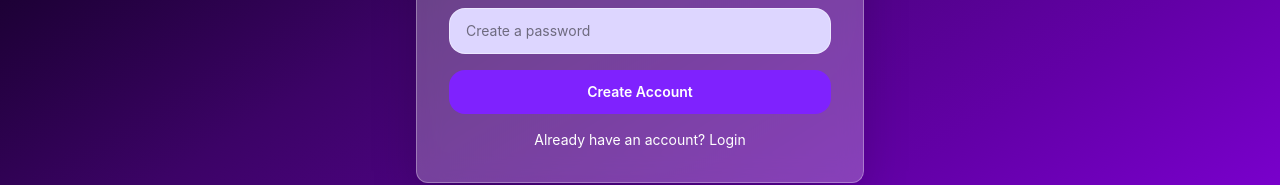
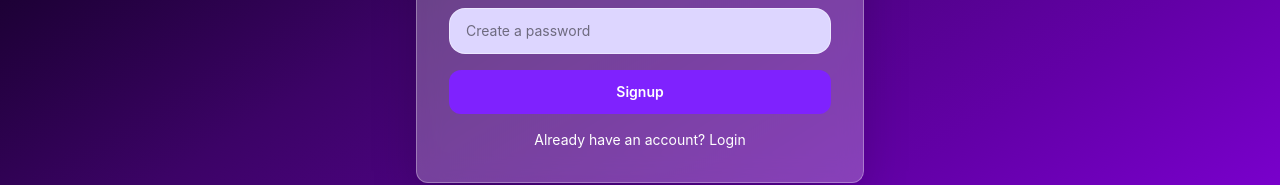
Before and after one commit to shiwani-dev/Note-App-Frontend, a React (Vite) app: page /signup in a window 1280 px wide. Shown: the part 517-702 px from the top of the page. Built offline with nearby package versions, Linux system fonts and the light colour scheme; no server answers.

Commit message:
tanstack complete

```diff
--- a/package.json
+++ b/package.json
@@ -16,6 +16,8 @@
     "axios": "^1.15.2",
     "react": "^19.2.5",
     "react-dom": "^19.2.5",
+    "react-hook-form": "^7.75.0",
+    "react-hot-toast": "^2.6.0",
     "react-icons": "^5.6.0",
     "react-router-dom": "^7.14.2",
     "tailwindcss": "^4.2.4"
--- a/src/components/auth/SignupForm.jsx
+++ b/src/components/auth/SignupForm.jsx
@@ -3,25 +3,17 @@ import { FcGoogle } from "react-icons/fc";
 import { FaFacebook } from "react-icons/fa";
 
 function SignupForm({
-  handleSignup,
-  error,
-  setName,
-  email,
-  setEmail,
-  password,
-  setPassword,
-  loading,
-  name,
+  handleSubmit,
+  onSubmit,
+  register,
+  errors,
+  errorSignup,
+  loadingSignup,
 }) {
-  const handleSubmit = (e) => {
-    e.preventDefault();
-    handleSignup(e);
-  };
-
   return (
     <div className="flex min-h-screen items-center justify-center px-4 bg-linear-to-br from-black via-purple-950 to-purple-700">
       <form
-        onSubmit={handleSubmit}
+        onSubmit={handleSubmit(onSubmit)}
         className="w-full max-w-md rounded-xl border border-white/30 bg-white/25 p-5 sm:p-8 shadow-2xl backdrop-blur-md space-y-4"
       >
         <div className="text-center">
@@ -32,12 +24,6 @@ function SignupForm({
             Create your account and start organizing your notes.
           </p>
         </div>
-
-        {error && (
-          <p className="rounded-xl bg-red-50 px-4 py-2 text-center text-sm font-medium text-red-600">
-            {error}
-          </p>
-        )}
 
         <div className="flex flex-col sm:flex-row gap-3">
           <button
@@ -66,42 +52,64 @@ function SignupForm({
         <div>
           <label className="text-sm text-white font-medium">Full Name</label>
           <input
-            type="text"
-            value={name}
-            onChange={(e) => setName(e.target.value)}
             placeholder="Enter your full name"
+            {...register("name", {
+              required: "Name is required",
+            })}
             className="mt-2 w-full rounded-2xl border border-white/40 bg-violet-200 px-3 py-2 sm:px-4 sm:py-3 text-sm outline-none focus:border-violet-400 focus:ring-4 focus:ring-violet-100"
           />
+          {errors.name && (
+            <p className="text-red-400 text-sm mt-1">{errors.name.message}</p>
+          )}
         </div>
 
         <div>
           <label className="text-sm text-white font-medium">Email</label>
           <input
-            type="email"
-            value={email}
-            onChange={(e) => setEmail(e.target.value)}
             placeholder="Enter your email"
+            {...register("email", {
+              required: "Email is required",
+              pattern: {
+                value: /\S+@\S+\.\S+/,
+                message: "Invalid email",
+              },
+            })}
             className="mt-2 w-full rounded-2xl border border-white/40 bg-violet-200 px-3 py-2 sm:px-4 sm:py-3 text-sm outline-none focus:border-violet-400 focus:ring-4 focus:ring-violet-100"
           />
+          {errors.email && (
+            <p className="text-red-400 text-sm mt-1">{errors.email.message}</p>
+          )}
         </div>
 
         <div>
           <label className="text-sm text-white font-medium">Password</label>
           <input
             type="password"
-            value={password}
-            onChange={(e) => setPassword(e.target.value)}
+            {...register("password", {
+              required: "Password is required",
+              minLength: {
+                value: 6,
+                message: "Password must be at least 6 characters",
+              },
+            })}
             placeholder="Create a password"
             className="mt-2 w-full rounded-2xl border border-white/40 bg-violet-200 px-3 py-2 sm:px-4 sm:py-3 text-sm outline-none focus:border-violet-400 focus:ring-4 focus:ring-violet-100"
           />
+          {errors.password && (
+            <p className="text-red-400 text-sm mt-1">
+              {errors.password.message}
+            </p>
+          )}
+          {errorSignup && (
+            <p className="text-red-400 text-sm mt-1">{errorSignup.message}</p>
+          )}
         </div>
 
         <button
-          type="submit"
-          disabled={loading}
-          className="w-full rounded-2xl py-3 text-sm font-semibold text-white bg-violet-600 disabled:cursor-not-allowed transition hover:bg-violet-700 disabled:opacity-60"
+          disabled={loadingSignup}
+          className="w-full rounded-xl bg-violet-600 py-3 text-sm font-semibold text-white transition hover:bg-violet-700 disabled:cursor-not-allowed disabled:opacity-60"
         >
-          {loading ? "Creating account..." : "Create Account"}
+          {loadingSignup ? "Signing..." : "Signup"}
         </button>
 
         <p className="text-center text-white text-sm">
--- a/src/hooks/useAuth.js
+++ b/src/hooks/useAuth.js
@@ -1,5 +1,6 @@
-import { loginApi } from "@/services/authApi";
+import { loginApi, signupApi } from "@/services/authApi";
 import { useMutation } from "@tanstack/react-query";
+import toast from "react-hot-toast";
 
 export function useAuth() {
   const loginMutation = useMutation({
@@ -9,10 +10,25 @@ export function useAuth() {
       localStorage.setItem("token", res.data.token);
       localStorage.setItem("user", JSON.stringify(res.data.user));
     },
+    onError: (err) => {
+      toast.error(err?.response?.data?.message || "Login failed");
+    },
+  });
+
+  const signupMutation = useMutation({
+    mutationFn: signupApi,
+    onSuccess: (res) => {
+      localStorage.setItem("token", res.data.token);
+      localStorage.setItem("user", JSON.stringify(res.data.user));
+    },
+    onError: (err) => {
+      toast.error(err?.response?.data?.message || "Signup failed");
+    },
   });
 
   const logout = () => {
     localStorage.removeItem("token");
+    localStorage.removeItem("user");
   };
 
   return {
@@ -20,6 +36,10 @@ export function useAuth() {
     loading: loginMutation.isPending,
     error: loginMutation.error,
 
+    signup: signupMutation.mutateAsync,
+    loadingSignup: signupMutation.isPending,
+    errorSignup: signupMutation.error,
+
     logout,
   };
 }
--- a/src/pages/Login.jsx
+++ b/src/pages/Login.jsx
@@ -1,33 +1,32 @@
-import { useState } from "react";
+import { useForm } from "react-hook-form";
 import { useNavigate } from "react-router-dom";
 import { useAuth } from "@/hooks/useAuth";
 import LoginForm from "@/components/auth/LoginForm";
 
 function Login() {
-  const [email, setEmail] = useState("");
-  const [password, setPassword] = useState("");
+  const {
+    register,
+    handleSubmit,
+    formState: { errors },
+  } = useForm();
+  const { login, loading, error } = useAuth();
+  const navigate = useNavigate();
 
-  const navigate = useNavigate();
-  const { login, loading, error } = useAuth();
-
-  const handleLogin = async (e) => {
-    e.preventDefault();
-
+  const onSubmit = async (data) => {
     try {
-      await login({ email, password });
-      navigate("/notes", { replace: true });
+      await login(data);
+      navigate("/notes");
     } catch {
-      // The mutation already exposes the error state to the form.
+      // error already handled
     }
   };
 
   return (
     <LoginForm
-      email={email}
-      setEmail={setEmail}
-      password={password}
-      setPassword={setPassword}
-      handleLogin={handleLogin}
+      register={register}
+      handleSubmit={handleSubmit}
+      errors={errors}
+      onSubmit={onSubmit}
       loading={loading}
       error={error}
     />
--- a/src/pages/Signup.jsx
+++ b/src/pages/Signup.jsx
@@ -1,77 +1,34 @@
-import { useState } from "react";
+import { useForm } from "react-hook-form";
 import { useNavigate } from "react-router-dom";
-import { signupApi } from "@/services/authApi";
+import { useAuth } from "@/hooks/useAuth";
 import SignupForm from "@/components/auth/SignupForm";
 
 function Signup() {
-
-  const [name, setName] = useState("");
-  const [email, setEmail] = useState("");
-  const [password, setPassword] = useState("");
-
-
-  const [error, setError] = useState("");
-  const [loading, setLoading] = useState(false);
-
+  const {
+    register,
+    handleSubmit,
+    formState: { errors },
+  } = useForm();
+  const { signup, loadingSignup, errorSignup } = useAuth();
   const navigate = useNavigate();
 
-
-  const handleSignup = async (e) => {
-    e.preventDefault();
-
-    setError("");
-
-    if (!name.trim()) {
-      setError("Name is required");
-      return;
-    }
-
-    if (!email.trim()) {
-      setError("Email is required");
-      return;
-    }
-
-    if (!/\S+@\S+\.\S+/.test(email)) {
-      setError("Invalid email");
-      return;
-    }
-
-    if (!password.trim()) {
-      setError("Password is required");
-      return;
-    }
-
-    if (password.length < 6) {
-      setError("Password must be at least 6 characters");
-      return;
-    }
-
+  const onSubmit = async (data) => {
     try {
-      setLoading(true);
-      const res = await signupApi({ name, email, password });
-
-      localStorage.setItem("token", res.data.token);
-      localStorage.setItem("user", JSON.stringify(res.data.user));
-
+      await signup(data);
       navigate("/notes");
-    } catch (err) {
-      setError(err.response?.data?.message || "Signup failed");
-    } finally {
-      setLoading(false);
+    } catch {
+      // error already handled
     }
   };
 
   return (
     <SignupForm
-      name={name}
-      setName={setName}
-      email={email}
-      setEmail={setEmail}
-      password={password}
-      setPassword={setPassword}
-      handleSignup={handleSignup}
-      loading={loading}
-      error={error}
+      register={register}
+      handleSubmit={handleSubmit}
+      errors={errors}
+      onSubmit={onSubmit}
+      loading={loadingSignup}
+      error={errorSignup}
     />
   );
 }
--- a/src/providers/root-provider.jsx
+++ b/src/providers/root-provider.jsx
@@ -5,6 +5,7 @@ import AppRoutes from "../routes/route";
 import "../index.css";
 import { TanStackDevtools } from "@tanstack/react-devtools";
 import { ReactQueryDevtoolsPanel } from "@tanstack/react-query-devtools";
+import { Toaster } from "react-hot-toast";
 
 const queryClient = new QueryClient({});
 
@@ -22,6 +23,7 @@ function RootProvider() {
               },
             ]}
           />
+          <Toaster position="top-right" reverseOrder={false} />
         </QueryClientProvider>
       </BrowserRouter>
     </StrictMode>
```
Also changed, not shown: src/components/auth/LoginForm.jsx (+27 -31 lines), 1 other file (tests, documents, lock files or other folders).
